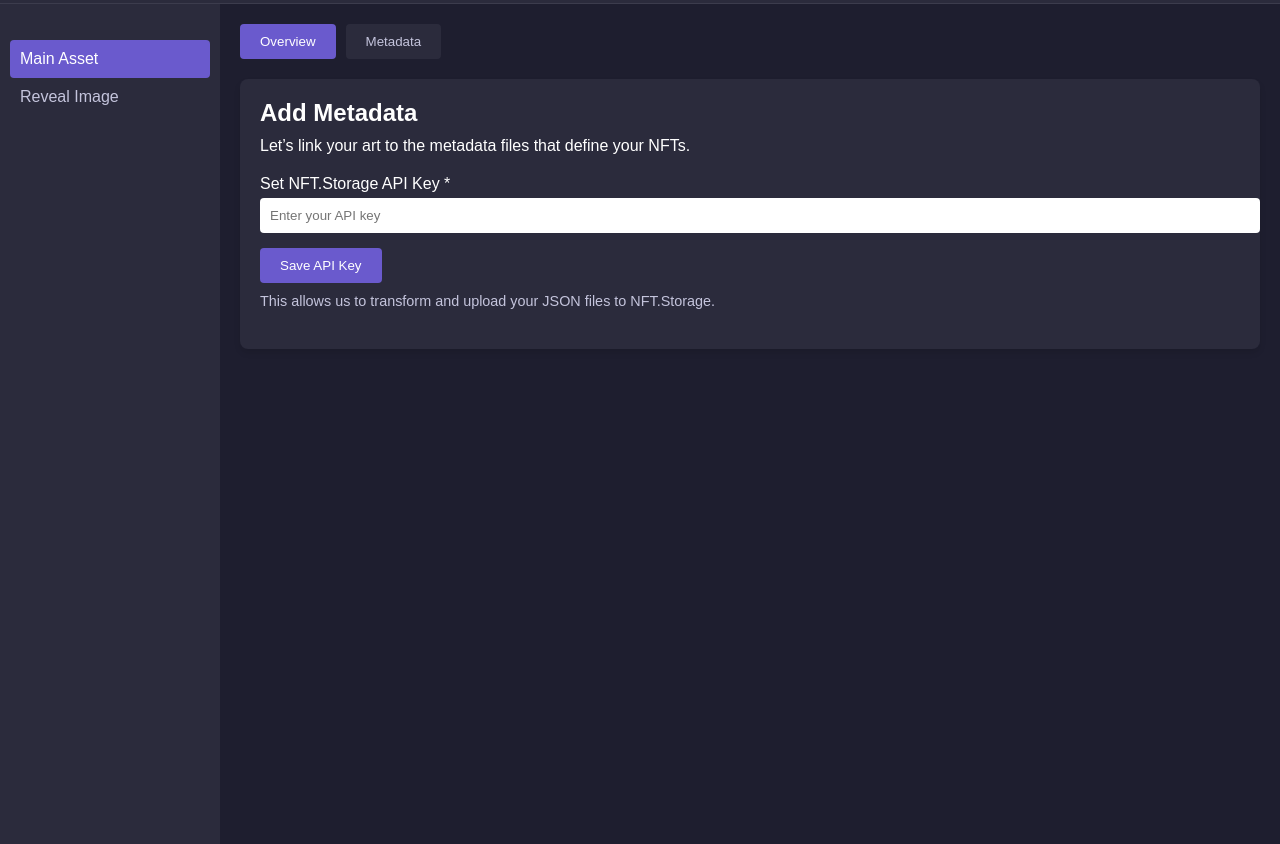
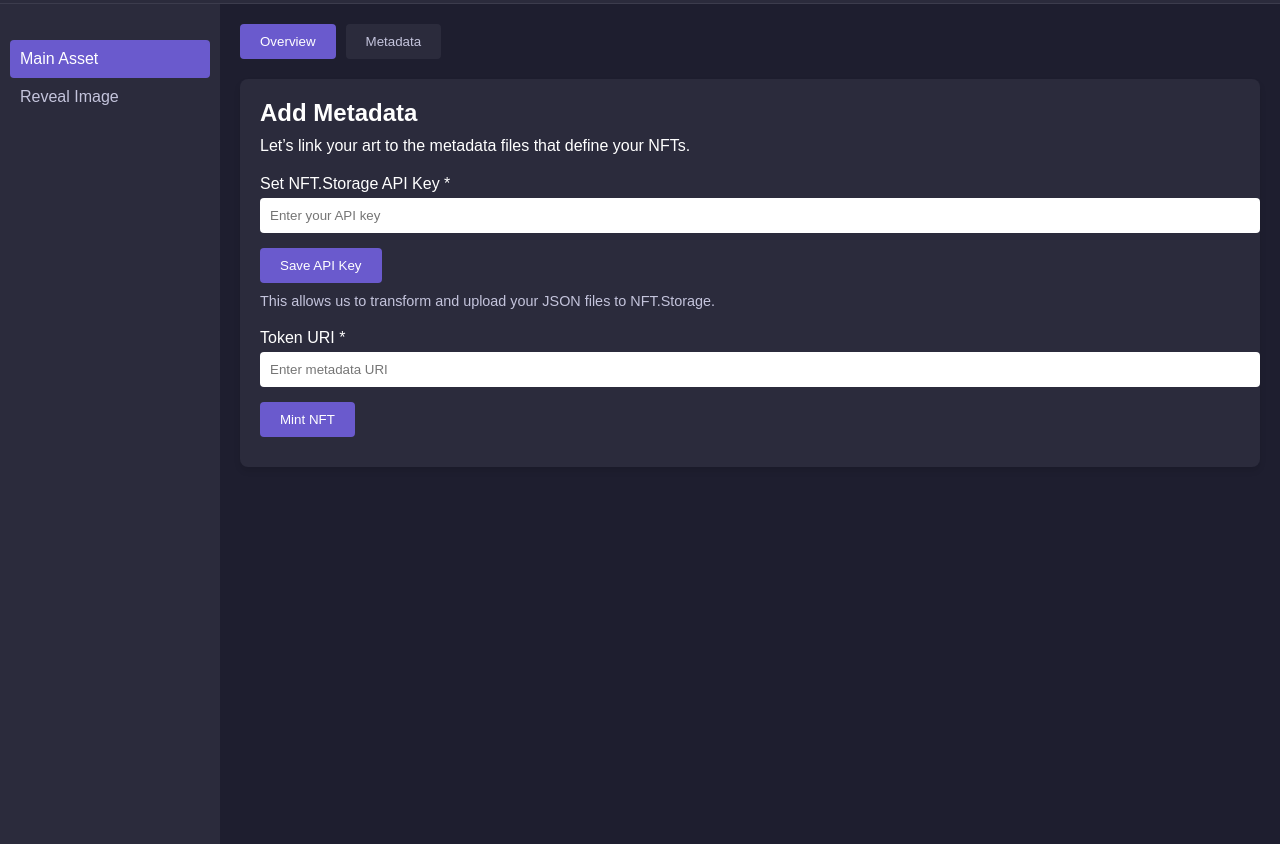
Before and after one commit to chiomma/MintChainly, a website: page frontend/index.html in a window 1280 px wide. Shown: the part 87-931 px from the top of the page. Drawn offline with Linux system fonts and the light colour scheme.

Commit message:
feat: add NFT minting form and status message to UI

```diff
--- a/frontend/index.html
+++ b/frontend/index.html
@@ -50,6 +50,17 @@
             This allows us to transform and upload your JSON files to
             NFT.Storage.
           </p>
+
+          <form id="mint-form">
+            <label for="tokenURI">Token URI *</label>
+            <input
+              type="text"
+              id="tokenURI"
+              placeholder="Enter metadata URI"
+              required
+            />
+            <button type="submit" class="btn">Mint NFT</button>
+          </form>
         </div>
       </main>
     </div>
```
